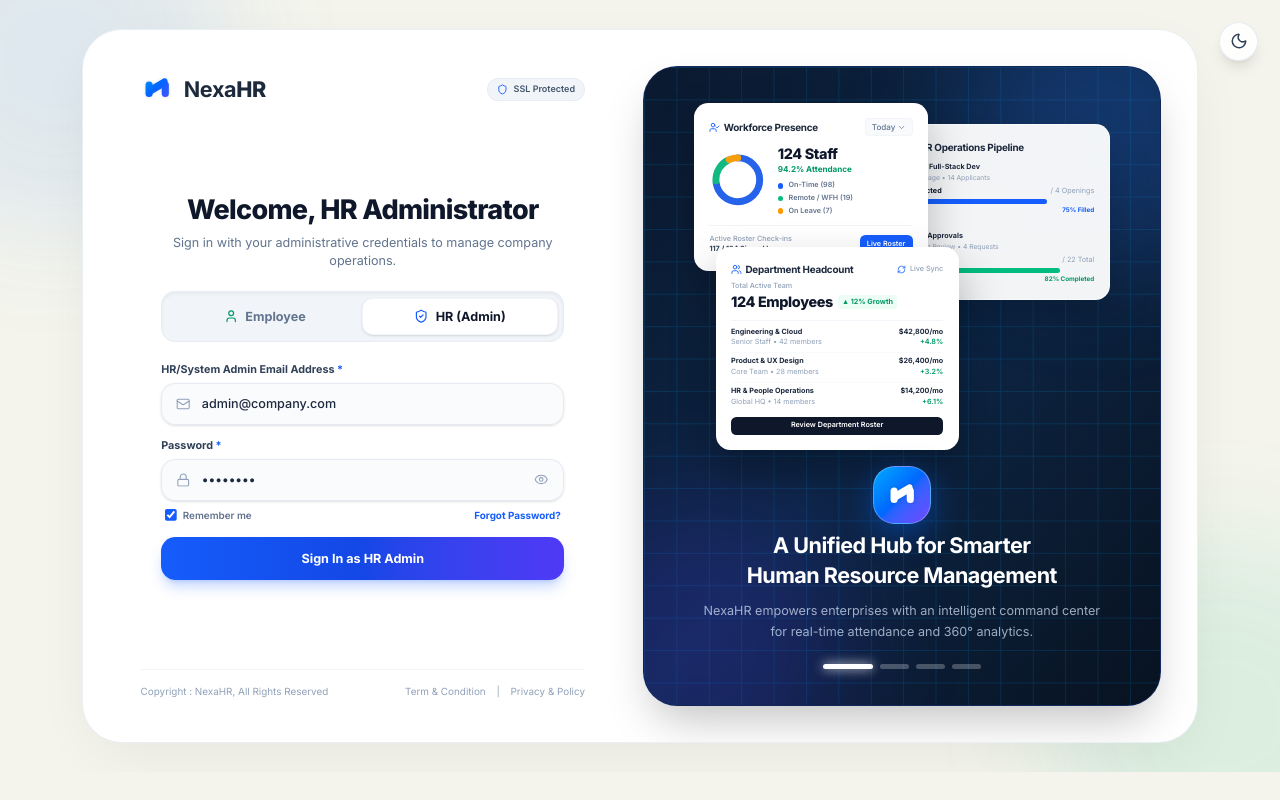
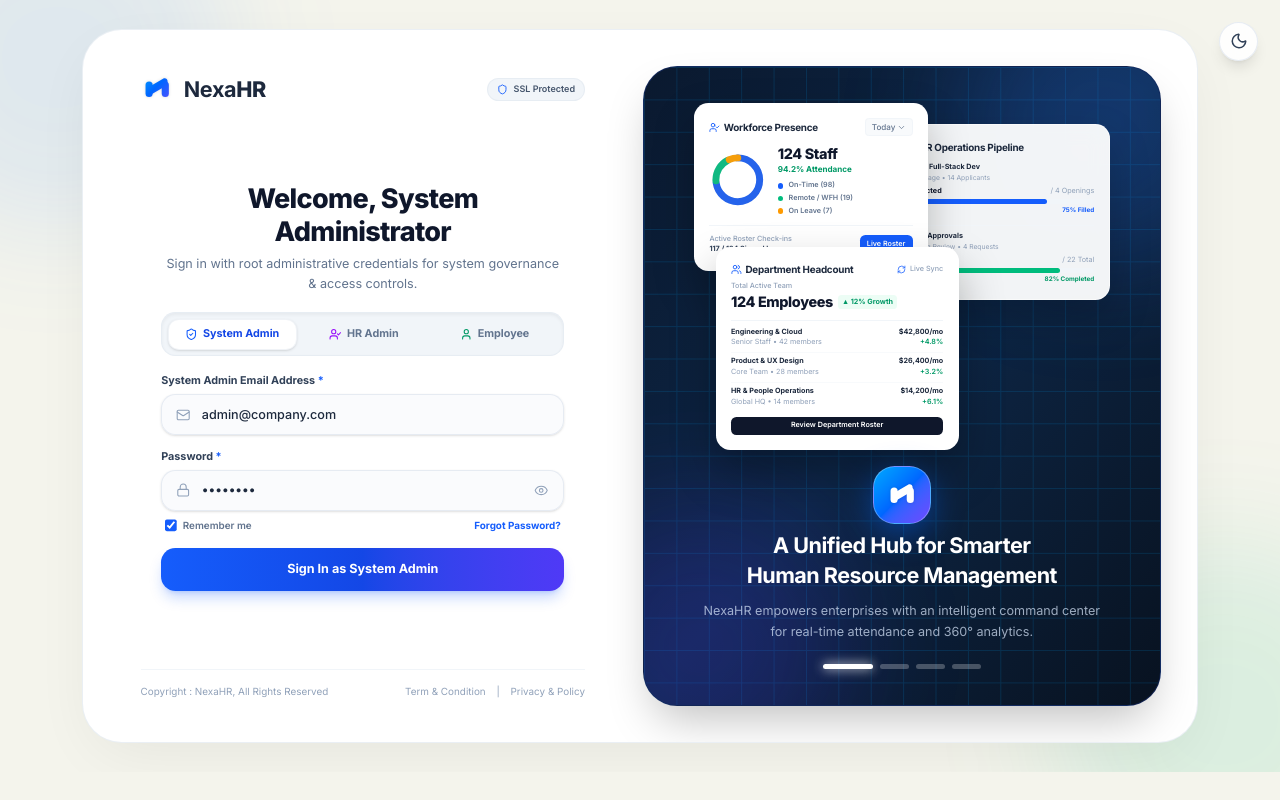
Before and after one commit to imumairakram/Nexa-HR, a React (Vite) app in the folder client/: page / in a window 1280 px wide. Built offline with nearby package versions, Linux system fonts and the light colour scheme.

Commit message:
feat: implement application routing, sidebar navigation, and role-based access control modules

```diff
--- a/client/src/App.jsx
+++ b/client/src/App.jsx
@@ -63,6 +63,20 @@ import EmployeeDocuments from './pages/employee/EmployeeDocuments';
 import EmployeeProfile from './pages/employee/EmployeeProfile';
 import EmployeeSettings from './pages/employee/EmployeeSettings';
 
+// Admin Route Guard Component - strictly for System Admin (ADMIN)
+const AdminRoute = ({ children }) => {
+  try {
+    const user = JSON.parse(localStorage.getItem('user') || '{}');
+    const isAdmin = user.role === 'ADMIN' || user.email === 'admin@company.com';
+    if (!isAdmin) {
+      return <Navigate to="/app/dashboard" replace />;
+    }
+  } catch {
+    return <Navigate to="/app/dashboard" replace />;
+  }
+  return children;
+};
+
 function App() {
   return (
     <Router>
@@ -127,7 +141,14 @@ function App() {
           <Route path="departments" element={<Departments />} />
           <Route path="settings" element={<Settings />} />
           <Route path="profile" element={<Profile />} />
-          <Route path="access-control" element={<UserAccessControl />} />
+          <Route
+            path="access-control"
+            element={
+              <AdminRoute>
+                <UserAccessControl />
+              </AdminRoute>
+            }
+          />
           <Route path="access" element={<Navigate to="/app/access-control" replace />} />
         </Route>
 
--- a/client/src/components/navigation/Sidebar.jsx
+++ b/client/src/components/navigation/Sidebar.jsx
@@ -69,6 +69,16 @@ const Sidebar = ({ isCollapsed = false, toggleSidebar }) => {
     window.location.href = '/';
   };
 
+  const [currentUser] = useState(() => {
+    try {
+      return JSON.parse(localStorage.getItem('user') || '{}');
+    } catch {
+      return {};
+    }
+  });
+
+  const isAdmin = currentUser?.role === 'ADMIN' || currentUser?.email === 'admin@company.com';
+
   const menuStructure = [
     { type: 'link', label: 'Dashboard', path: '/app/dashboard', icon: LayoutGrid },
 
@@ -82,7 +92,6 @@ const Sidebar = ({ isCollapsed = false, toggleSidebar }) => {
         { label: 'New Employee', path: '/app/hr/new-employee' },
         { label: 'Company Directory & Team', path: '/app/employees' },
         { label: 'Role & Permissions', path: '/app/hr/roles' },
-        { label: 'User Feature Access', path: '/app/access-control' },
         { label: 'Department', path: '/app/departments' },
         { label: 'Designation', path: '/app/hr/designation' },
       ],
@@ -131,7 +140,9 @@ const Sidebar = ({ isCollapsed = false, toggleSidebar }) => {
       ],
     },
 
-    { type: 'link', label: 'Access Control', path: '/app/access-control', icon: KeyRound },
+    ...(isAdmin
+      ? [{ type: 'link', label: 'Access Control', path: '/app/access-control', icon: KeyRound }]
+      : []),
     { type: 'link', label: 'Settings', path: '/app/settings', icon: Settings },
   ];
 
--- a/client/src/pages/app/UserAccessControl.jsx
+++ b/client/src/pages/app/UserAccessControl.jsx
@@ -305,7 +305,7 @@ const UserAccessControl = () => {
               System Administrator Access Only
             </h2>
             <p className="text-xs text-slate-500 dark:text-slate-400 leading-relaxed">
-              The User Feature Access & Clearance Control Center is restricted to root system administrators. You are currently authenticated as an HR or Staff member.
+              The User Feature Access & Clearance Control Center is restricted strictly to root System Administrators. HR Managers and staff members do not have permission to modify system security clearance or role access.
             </p>
           </div>
           <button
--- a/client/src/pages/app/hr/RolePermissions.jsx
+++ b/client/src/pages/app/hr/RolePermissions.jsx
@@ -68,6 +68,16 @@ const RolePermissions = () => {
   const navigate = useNavigate();
   const [selectedRole, setSelectedRole] = useState('HR_MANAGER');
   const [toastMsg, setToastMsg] = useState('');
+
+  const [currentUser] = useState(() => {
+    try {
+      return JSON.parse(localStorage.getItem('user') || '{}');
+    } catch {
+      return {};
+    }
+  });
+
+  const isAdmin = currentUser?.role === 'ADMIN' || currentUser?.email === 'admin@company.com';
 
   const [permissions, setPermissions] = useState(() => {
     try {
@@ -166,6 +176,7 @@ const RolePermissions = () => {
               <Save className="w-3.5 h-3.5" />
               <span>Save Permissions</span>
             </button>
+            {isAdmin && (
               <button
                 onClick={() => navigate('/app/access-control')}
                 className="w-full px-4 py-2 rounded-2xl bg-indigo-50 dark:bg-indigo-950/60 hover:bg-indigo-100 text-indigo-700 dark:text-indigo-300 font-bold text-[11px] flex items-center justify-center gap-1.5 cursor-pointer transition-all border border-indigo-200 dark:border-indigo-800"
@@ -174,6 +185,7 @@ const RolePermissions = () => {
                 <span>Configure Per-User Access</span>
                 <ArrowRight className="w-3 h-3" />
               </button>
+            )}
           </div>
         </div>
       </div>
--- a/client/src/pages/website/Login.jsx
+++ b/client/src/pages/website/Login.jsx
@@ -23,15 +23,23 @@ import Logo from '../../components/common/Logo';
 import ForgotPasswordModal from '../../components/auth/ForgotPasswordModal';
 
 
-// Preset credentials for HR Admin and Employee
+// Preset credentials for System Admin, HR Admin, and Employee
 export const DEMO_CREDENTIALS = {
   admin: {
     role: 'ADMIN',
     name: 'System Administrator',
     email: 'admin@company.com',
     password: 'admin123',
-    designation: 'HR Executive / Administrator',
-    department: 'People Operations & Executive Board',
+    designation: 'Chief Systems Administrator & Security Officer',
+    department: 'Executive IT & Infrastructure',
+  },
+  hr: {
+    role: 'HR_MANAGER',
+    name: 'HR Administrator',
+    email: 'hr@company.com',
+    password: 'hr123',
+    designation: 'HR Lead Operations Manager',
+    department: 'Human Resources & People Ops',
   },
   employee: {
     role: 'EMPLOYEE',
@@ -93,7 +101,7 @@ const Login = () => {
   const { resolvedTheme, toggleTheme } = useTheme();
   const navigate = useNavigate();
 
-  // Active Login Role: 'employee' | 'admin'
+  // Active Login Role: 'admin' | 'hr' | 'employee'
   const [loginRole, setLoginRole] = useState('admin');
   const [showPassword, setShowPassword] = useState(false);
 
@@ -107,22 +115,15 @@ const Login = () => {
   const [isForgotPasswordOpen, setIsForgotPasswordOpen] = useState(false);
   const [resetSuccessNotification, setResetSuccessNotification] = useState(null);
 
-
-  // Handle Tab Switch (Employee vs HR Admin)
+  // Handle Tab Switch (System Admin vs HR Admin vs Employee)
   const handleRoleTabChange = (role) => {
     setLoginRole(role);
     setError(null);
-    if (role === 'admin') {
-      setFormData({
-        email: DEMO_CREDENTIALS.admin.email,
-        password: DEMO_CREDENTIALS.admin.password,
-      });
-    } else {
-      setFormData({
-        email: DEMO_CREDENTIALS.employee.email,
-        password: DEMO_CREDENTIALS.employee.password,
-      });
-    }
+    const targetPreset = DEMO_CREDENTIALS[role] || DEMO_CREDENTIALS.admin;
+    setFormData({
+      email: targetPreset.email,
+      password: targetPreset.password,
+    });
   };
 
   // Carousel Slide State
@@ -181,7 +182,7 @@ const Login = () => {
         password: formData.password,
       });
       if (res && res.success) {
-        const userRole = res.data?.user?.role || (loginRole === 'employee' ? 'EMPLOYEE' : 'ADMIN');
+        const userRole = res.data?.user?.role || DEMO_CREDENTIALS[loginRole]?.role || 'ADMIN';
         navigate(userRole === 'EMPLOYEE' ? '/employee/dashboard' : '/app/dashboard');
       } else {
         fallbackLocalLogin();
@@ -195,15 +196,15 @@ const Login = () => {
   };
 
   const fallbackLocalLogin = () => {
-    const isEmp = loginRole === 'employee';
-    const profile = isEmp ? DEMO_CREDENTIALS.employee : DEMO_CREDENTIALS.admin;
+    const profile = DEMO_CREDENTIALS[loginRole] || DEMO_CREDENTIALS.admin;
+    const isEmp = profile.role === 'EMPLOYEE';
 
     localStorage.setItem('token', 'nexahr_jwt_internal_token_2026');
     localStorage.setItem(
       'user',
       JSON.stringify({
-        firstName: isEmp ? 'Alex' : 'System',
-        lastName: isEmp ? 'Mercer' : 'Administrator',
+        firstName: profile.name.split(' ')[0] || 'User',
+        lastName: profile.name.split(' ').slice(1).join(' ') || 'Account',
         email: formData.email,
         role: profile.role,
         designation: profile.designation,
@@ -252,45 +253,61 @@ const Login = () => {
           </div>
 
           {/* Center Form Section */}
-          <div className="my-auto py-5 sm:py-7 max-w-md w-full mx-auto">
+          {/* Center Form Section */}
+          <div className="my-auto py-4 sm:py-6 max-w-md w-full mx-auto">
             {/* Header Text */}
-            <div className="text-center mb-5 sm:mb-6">
+            <div className="text-center mb-4 sm:mb-5">
               <h1 className="text-2xl sm:text-3xl font-extrabold text-slate-900 dark:text-white tracking-tight">
-                {loginRole === 'admin' ? 'Welcome, HR Administrator' : 'Welcome, Employee'}
+                {loginRole === 'admin' && 'Welcome, System Administrator'}
+                {loginRole === 'hr' && 'Welcome, HR Administrator'}
+                {loginRole === 'employee' && 'Welcome, Employee'}
               </h1>
-              <p className="text-xs sm:text-sm text-slate-500 dark:text-slate-400 mt-1.5 sm:mt-2">
-                {loginRole === 'admin'
-                  ? 'Sign in with your administrative credentials to manage company operations.'
-                  : 'Sign in to access your attendance, leaves, payslips & self-service roster.'}
+              <p className="text-xs sm:text-sm text-slate-500 dark:text-slate-400 mt-1.5 leading-relaxed">
+                {loginRole === 'admin' && 'Sign in with root administrative credentials for system governance & access controls.'}
+                {loginRole === 'hr' && 'Sign in with HR credentials to manage employees, attendance, leaves, and payroll.'}
+                {loginRole === 'employee' && 'Sign in to access your personal dashboard, clock-in records, leaves & payslips.'}
               </p>
             </div>
 
-            {/* Segmented Tab Switcher: Employee vs HR (Admin) */}
-            <div className="bg-slate-100 dark:bg-slate-800/90 p-1.5 rounded-2xl flex items-center mb-5 sm:mb-6 border border-slate-200/60 dark:border-slate-700/60 shadow-inner">
+            {/* Segmented 3-Way Role Switcher */}
+            <div className="bg-slate-100 dark:bg-slate-800/90 p-1 sm:p-1.5 rounded-2xl flex items-center mb-5 border border-slate-200/60 dark:border-slate-700/60 shadow-inner gap-1">
+              {/* System Admin Tab */}
+              <button
+                type="button"
+                onClick={() => handleRoleTabChange('admin')}
+                className={`flex-1 py-2 text-[11px] sm:text-xs font-bold rounded-xl transition-all duration-200 cursor-pointer flex items-center justify-center gap-1 sm:gap-1.5 ${loginRole === 'admin'
+                  ? 'bg-white dark:bg-slate-700 text-blue-700 dark:text-blue-300 shadow-sm border border-slate-200/50 dark:border-slate-600/50'
+                  : 'text-slate-500 dark:text-slate-400 hover:text-slate-800 dark:hover:text-slate-200'
+                  }`}
+              >
+                <ShieldCheck className="w-3.5 h-3.5 text-blue-600 dark:text-blue-400 shrink-0" />
+                <span className="truncate">System Admin</span>
+              </button>
+
+              {/* HR Admin Tab */}
+              <button
+                type="button"
+                onClick={() => handleRoleTabChange('hr')}
+                className={`flex-1 py-2 text-[11px] sm:text-xs font-bold rounded-xl transition-all duration-200 cursor-pointer flex items-center justify-center gap-1 sm:gap-1.5 ${loginRole === 'hr'
+                  ? 'bg-white dark:bg-slate-700 text-purple-700 dark:text-purple-300 shadow-sm border border-slate-200/50 dark:border-slate-600/50'
+                  : 'text-slate-500 dark:text-slate-400 hover:text-slate-800 dark:hover:text-slate-200'
+                  }`}
+              >
+                <UserCheck className="w-3.5 h-3.5 text-purple-600 dark:text-purple-400 shrink-0" />
+                <span className="truncate">HR Admin</span>
+              </button>
+
               {/* Employee Tab */}
               <button
                 type="button"
                 onClick={() => handleRoleTabChange('employee')}
-                className={`flex-1 py-2 sm:py-2.5 text-xs sm:text-sm font-bold rounded-xl transition-all duration-200 cursor-pointer flex items-center justify-center gap-1.5 sm:gap-2 ${loginRole === 'employee'
-                  ? 'bg-white dark:bg-slate-700 text-slate-900 dark:text-white shadow-sm border border-slate-200/50 dark:border-slate-600/50'
+                className={`flex-1 py-2 text-[11px] sm:text-xs font-bold rounded-xl transition-all duration-200 cursor-pointer flex items-center justify-center gap-1 sm:gap-1.5 ${loginRole === 'employee'
+                  ? 'bg-white dark:bg-slate-700 text-emerald-700 dark:text-emerald-300 shadow-sm border border-slate-200/50 dark:border-slate-600/50'
                   : 'text-slate-500 dark:text-slate-400 hover:text-slate-800 dark:hover:text-slate-200'
                   }`}
               >
-                <User className="w-4 h-4 text-emerald-600 dark:text-emerald-400" />
-                <span>Employee</span>
-              </button>
-
-              {/* HR (Admin) Tab */}
-              <button
-                type="button"
-                onClick={() => handleRoleTabChange('admin')}
-                className={`flex-1 py-2 sm:py-2.5 text-xs sm:text-sm font-bold rounded-xl transition-all duration-200 cursor-pointer flex items-center justify-center gap-1.5 sm:gap-2 ${loginRole === 'admin'
-                  ? 'bg-white dark:bg-slate-700 text-slate-900 dark:text-white shadow-sm border border-slate-200/50 dark:border-slate-600/50'
-                  : 'text-slate-500 dark:text-slate-400 hover:text-slate-800 dark:hover:text-slate-200'
-                  }`}
-              >
-                <ShieldCheck className="w-4 h-4 text-blue-600 dark:text-blue-400" />
-                <span>HR (Admin)</span>
+                <User className="w-3.5 h-3.5 text-emerald-600 dark:text-emerald-400 shrink-0" />
+                <span className="truncate">Employee</span>
               </button>
             </div>
 
@@ -312,13 +329,22 @@ const Login = () => {
               {/* Email Address */}
               <div>
                 <label className="block text-xs font-bold text-slate-700 dark:text-slate-300 mb-1.5">
-                  {loginRole === 'admin' ? 'HR/System Admin Email Address' : 'Employee Work Email'} <span className="text-blue-600 dark:text-blue-400">*</span>
+                  {loginRole === 'admin' && 'System Admin Email Address'}
+                  {loginRole === 'hr' && 'HR Admin Work Email'}
+                  {loginRole === 'employee' && 'Employee Work Email'}{' '}
+                  <span className="text-blue-600 dark:text-blue-400">*</span>
                 </label>
                 <div className="relative">
                   <Mail className="w-4 h-4 absolute left-4 top-1/2 -translate-y-1/2 text-slate-400 stroke-[1.8]" />
                   <input
                     type="email"
-                    placeholder={loginRole === 'admin' ? 'admin@company.com' : 'employee@company.com'}
+                    placeholder={
+                      loginRole === 'admin'
+                        ? 'admin@company.com'
+                        : loginRole === 'hr'
+                        ? 'hr@company.com'
+                        : 'employee@company.com'
+                    }
                     value={formData.email}
                     onChange={(e) => setFormData({ ...formData, email: e.target.value })}
                     className="w-full pl-11 pr-4 py-3 bg-slate-50/70 dark:bg-slate-800/70 border border-slate-200/80 dark:border-slate-700 rounded-2xl text-xs sm:text-sm font-medium text-slate-800 dark:text-slate-100 placeholder:text-slate-400 focus:outline-none focus:ring-2 focus:ring-blue-600/20 focus:border-blue-600 focus:bg-white dark:focus:bg-slate-800 transition-all shadow-sm"
@@ -387,10 +413,13 @@ const Login = () => {
               <button
                 type="submit"
                 disabled={loading}
-                className={`w-full py-3.5 mt-2 rounded-2xl text-white text-xs sm:text-sm font-bold shadow-lg transition-all flex items-center justify-center gap-2 cursor-pointer active:scale-[0.99] ${loginRole === 'admin'
-                  ? 'bg-gradient-to-r from-blue-600 via-blue-700 to-indigo-600 hover:from-blue-700 hover:to-indigo-700 shadow-blue-600/25'
-                  : 'bg-gradient-to-r from-emerald-600 via-teal-600 to-emerald-700 hover:from-emerald-700 hover:to-teal-700 shadow-emerald-600/25'
-                  }`}
+                className={`w-full py-3.5 mt-2 rounded-2xl text-white text-xs sm:text-sm font-bold shadow-lg transition-all flex items-center justify-center gap-2 cursor-pointer active:scale-[0.99] ${
+                  loginRole === 'admin'
+                    ? 'bg-gradient-to-r from-blue-600 via-blue-700 to-indigo-600 hover:from-blue-700 hover:to-indigo-700 shadow-blue-600/25'
+                    : loginRole === 'hr'
+                    ? 'bg-gradient-to-r from-purple-600 via-indigo-600 to-purple-700 hover:from-purple-700 hover:to-indigo-700 shadow-purple-600/25'
+                    : 'bg-gradient-to-r from-emerald-600 via-teal-600 to-emerald-700 hover:from-emerald-700 hover:to-teal-700 shadow-emerald-600/25'
+                }`}
               >
                 {loading ? (
                   <>
@@ -399,7 +428,9 @@ const Login = () => {
                   </>
                 ) : (
                   <span>
-                    {loginRole === 'admin' ? 'Sign In as HR Admin' : 'Sign In as Employee'}
+                    {loginRole === 'admin' && 'Sign In as System Admin'}
+                    {loginRole === 'hr' && 'Sign In as HR Admin'}
+                    {loginRole === 'employee' && 'Sign In as Employee'}
                   </span>
                 )}
               </button>
```
Lines whose indentation alone changed are shown as unchanged.
